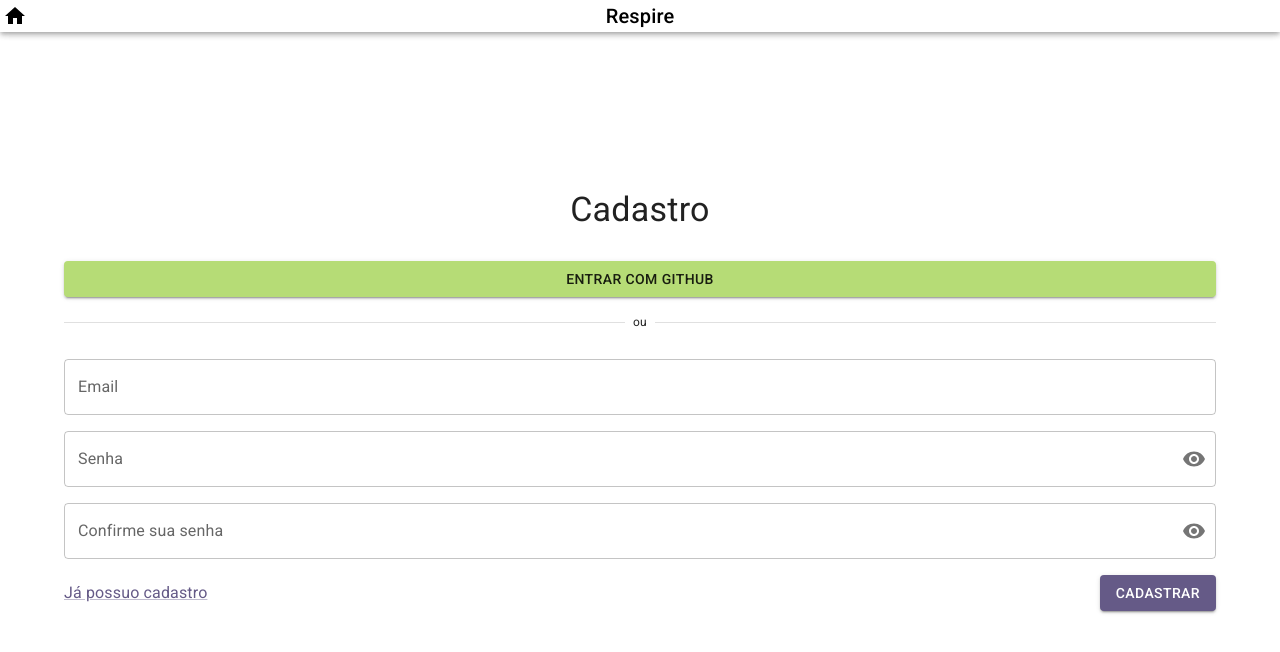
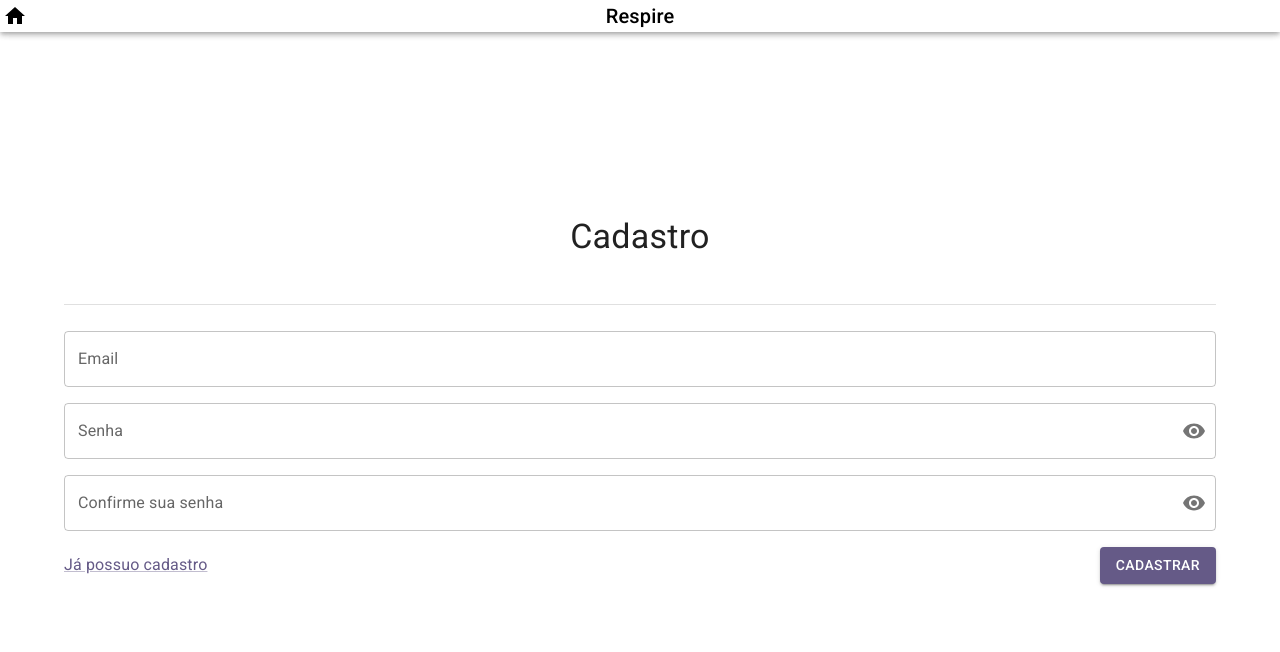
Before and after one commit to rodnei0/Respire, a React (Create React App) app in the folder front-end/: page /sign-up in a window 1280 px wide. Shown: the top 652 px of the page. Built offline with nearby package versions, Linux system fonts and the light colour scheme.

Commit message:
bug fixes

```diff
--- a/front-end/src/pages/SignIn/index.jsx
+++ b/front-end/src/pages/SignIn/index.jsx
@@ -97,14 +97,7 @@ export default function SignIn() {
 							<Typography sx={styles.title} variant="h4" component="h1">
 								Login
 							</Typography>
-							<Button variant="contained" color="secondary">
-								Entrar com Github
-							</Button>
 							<Box sx={styles.dividerContainer}>
-								<Divider sx={{ flex: "1" }} />
-								<Typography variant="caption" component="span">
-									ou
-								</Typography>
 								<Divider sx={{ flex: "1" }} />
 							</Box>
 							<TextField
--- a/front-end/src/pages/SignUp/index.jsx
+++ b/front-end/src/pages/SignUp/index.jsx
@@ -112,14 +112,7 @@ export default function SignUp() {
 							<Typography sx={styles.title} variant="h4" component="h1">
 								Cadastro
 							</Typography>
-							<Button variant="contained" color="secondary">
-								Entrar com Github
-							</Button>
 							<Box sx={styles.dividerContainer}>
-								<Divider sx={{ flex: "1" }} />
-								<Typography variant="caption" component="span">
-									ou
-								</Typography>
 								<Divider sx={{ flex: "1" }} />
 							</Box>
 							<TextField
```
